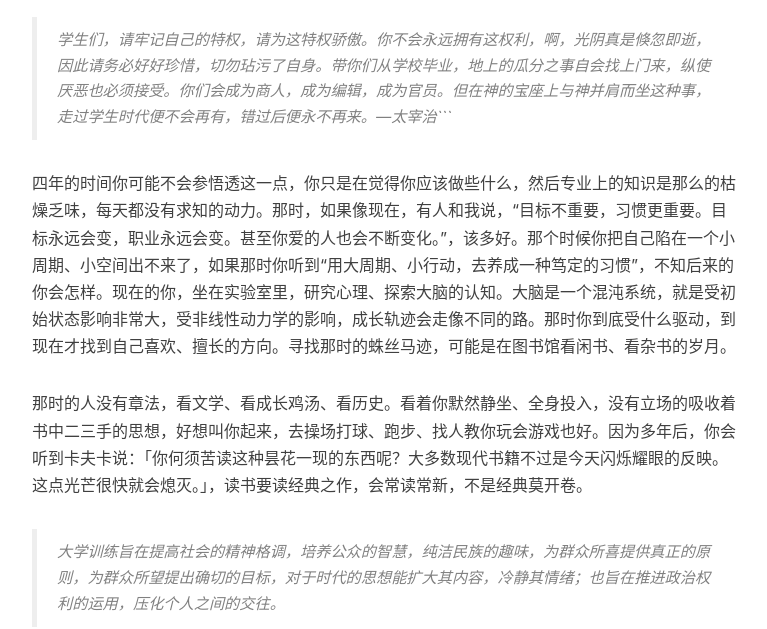
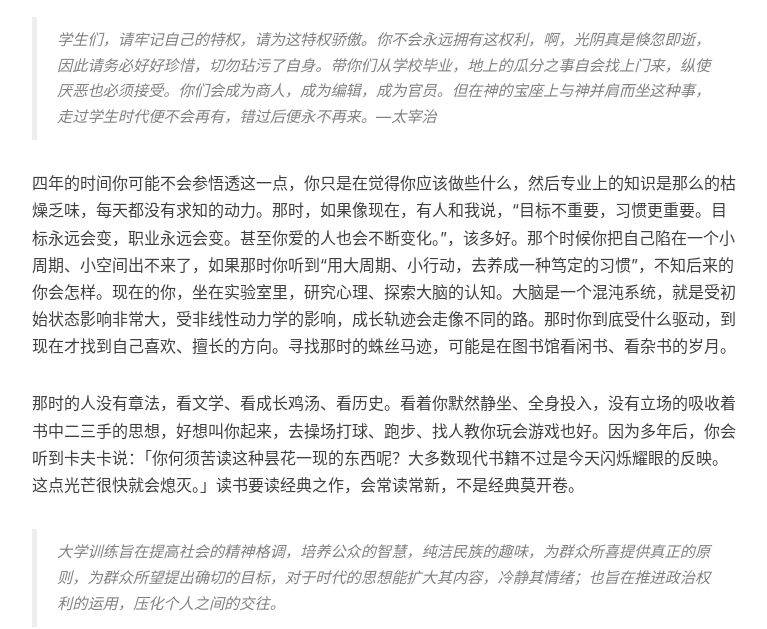
Before and after one commit to zapp926/blog, a Jekyll site: the page built from _posts/2018-08-26-tell_story.md, in a window 1280 px wide and 900 px high, scrolled down 828 px. Shown: the part 230-859 px from the top of the window, without its empty margins (233-1000 px from the left). Built offline with Jekyll 4.4.1, drawn with Linux system fonts in a browser that asks for light colours; nearby versions of some CDN libraries; comment, search, counter and statistics services are not loaded.

Commit message:
add blog

````diff
--- a/_posts/2018-08-26-tell_story.md
+++ b/_posts/2018-08-26-tell_story.md
@@ -17,11 +17,11 @@ tags:
 
 正如马奇所说，「大学只是偶然的市场，本质上更应该是神殿—供奉知识和人类求知精神的神殿。」在大学里学生是神的宠儿，是诗人。
 
-> 学生们，请牢记自己的特权，请为这特权骄傲。你不会永远拥有这权利，啊，光阴真是倏忽即逝，因此请务必好好珍惜，切勿玷污了自身。带你们从学校毕业，地上的瓜分之事自会找上门来，纵使厌恶也必须接受。你们会成为商人，成为编辑，成为官员。但在神的宝座上与神并肩而坐这种事，走过学生时代便不会再有，错过后便永不再来。—太宰治```
+> 学生们，请牢记自己的特权，请为这特权骄傲。你不会永远拥有这权利，啊，光阴真是倏忽即逝，因此请务必好好珍惜，切勿玷污了自身。带你们从学校毕业，地上的瓜分之事自会找上门来，纵使厌恶也必须接受。你们会成为商人，成为编辑，成为官员。但在神的宝座上与神并肩而坐这种事，走过学生时代便不会再有，错过后便永不再来。—太宰治
 
 四年的时间你可能不会参悟透这一点，你只是在觉得你应该做些什么，然后专业上的知识是那么的枯燥乏味，每天都没有求知的动力。那时，如果像现在，有人和我说，“目标不重要，习惯更重要。目标永远会变，职业永远会变。甚至你爱的人也会不断变化。”，该多好。那个时候你把自己陷在一个小周期、小空间出不来了，如果那时你听到“用大周期、小行动，去养成一种笃定的习惯”，不知后来的你会怎样。现在的你，坐在实验室里，研究心理、探索大脑的认知。大脑是一个混沌系统，就是受初始状态影响非常大，受非线性动力学的影响，成长轨迹会走像不同的路。那时你到底受什么驱动，到现在才找到自己喜欢、擅长的方向。寻找那时的蛛丝马迹，可能是在图书馆看闲书、看杂书的岁月。
 
-那时的人没有章法，看文学、看成长鸡汤、看历史。看着你默然静坐、全身投入，没有立场的吸收着书中二三手的思想，好想叫你起来，去操场打球、跑步、找人教你玩会游戏也好。因为多年后，你会听到卡夫卡说：「你何须苦读这种昙花一现的东西呢？大多数现代书籍不过是今天闪烁耀眼的反映。这点光芒很快就会熄灭。」，读书要读经典之作，会常读常新，不是经典莫开卷。
+那时的人没有章法，看文学、看成长鸡汤、看历史。看着你默然静坐、全身投入，没有立场的吸收着书中二三手的思想，好想叫你起来，去操场打球、跑步、找人教你玩会游戏也好。因为多年后，你会听到卡夫卡说：「你何须苦读这种昙花一现的东西呢？大多数现代书籍不过是今天闪烁耀眼的反映。这点光芒很快就会熄灭。」读书要读经典之作，会常读常新，不是经典莫开卷。
 
 > 大学训练旨在提高社会的精神格调，培养公众的智慧，纯洁民族的趣味，为群众所喜提供真正的原则，为群众所望提出确切的目标，对于时代的思想能扩大其内容，冷静其情绪；也旨在推进政治权利的运用，压化个人之间的交往。
 
````
Also changed, not shown: _posts/2018-08-19-welcome-to-myblog.md (+1 -1 lines), _posts/2018-10-23-The ambiguities of experience.md (added, +47 -0 lines), _posts/2018-11-23-Have a good day.md (+1 -1 lines), img/post-the ambiguities of experience.jpg (added).
